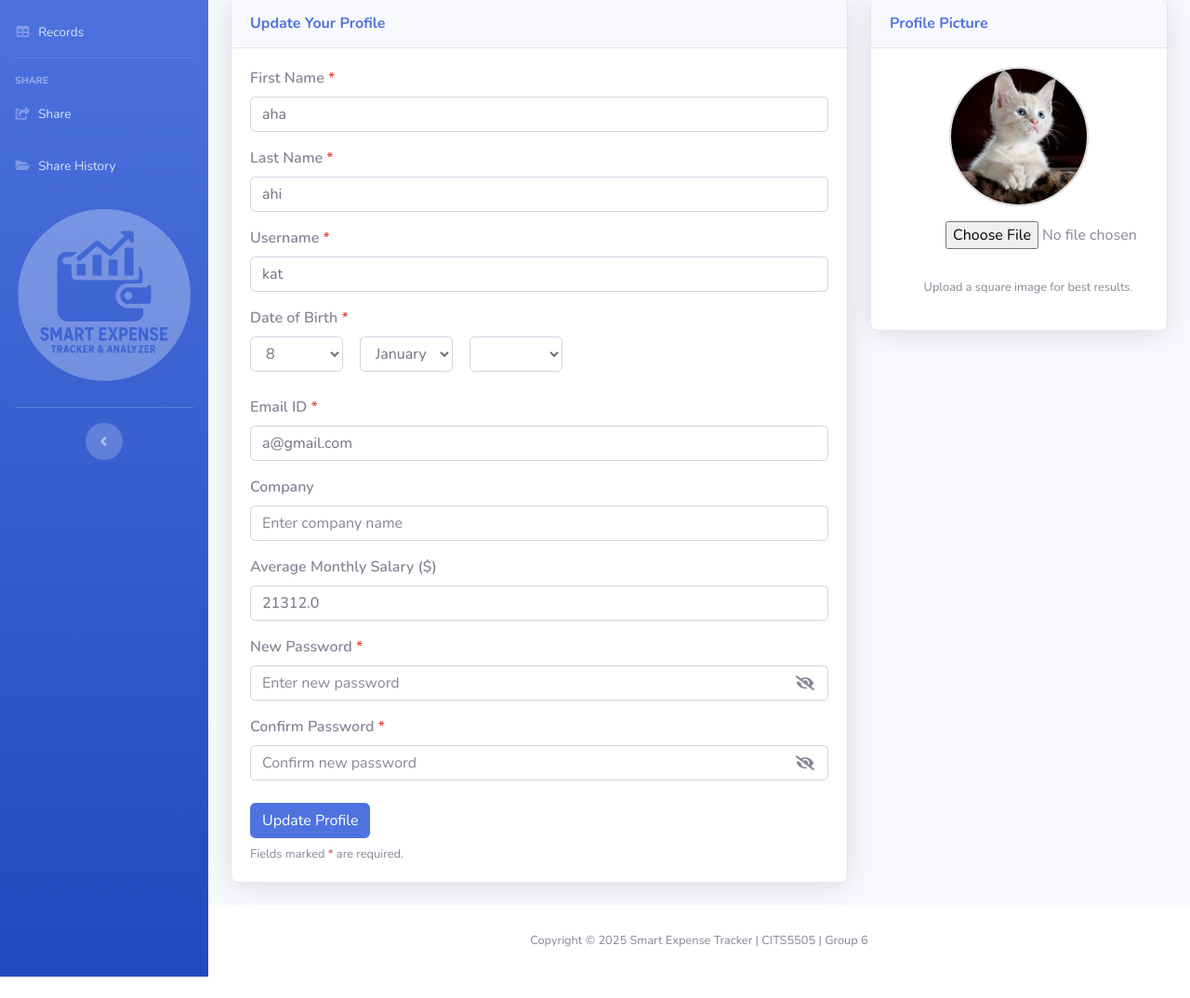
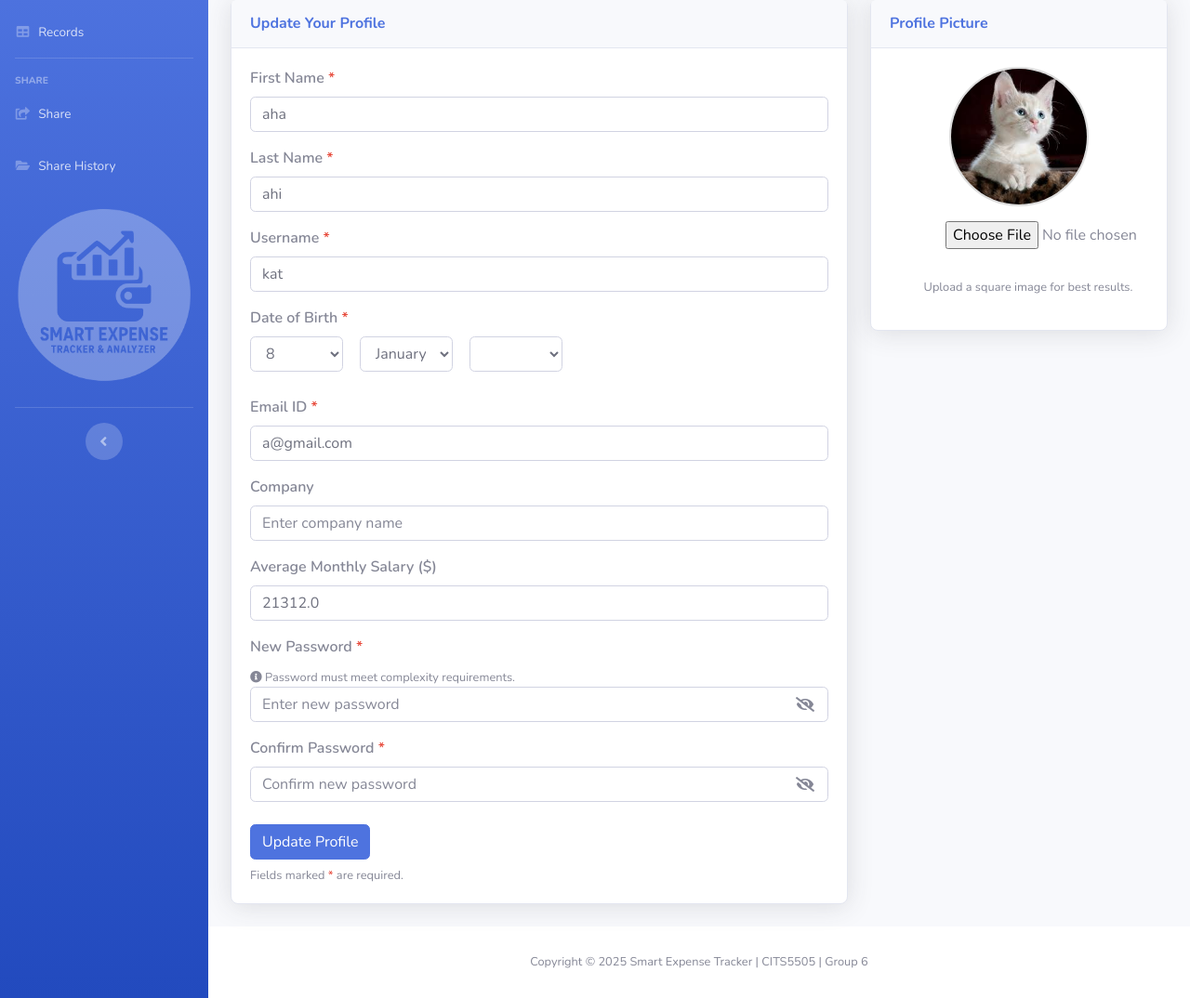
Before and after one commit to ptt0610/CITS5505-Group-6-_-Smart-Expense-Tracker-Analyzer, a Flask app: page /profile in a window 1280 px wide. Shown: the part 153-1227 px from the top of the page at 93% size. Before the commit the page ends 1204 px from the top, so only its background shows below. Run offline with Flask 3, Linux system fonts and the light colour scheme; a user stored in the database is signed in; some libraries are stand-ins or nearby versions.

Commit message:
Add password requirement tooltip on profile update page

```diff
--- a/templates/profile.html
+++ b/templates/profile.html
@@ -78,6 +78,11 @@
 
                     <div class="form-group">
                         <label for="password">New Password <span class="text-danger">*</span></label>
+
+                        <small class="form-text text-muted" title="Password must be at least 8 characters long and include one uppercase letter, one number, and one special character.">
+                            <i class="fas fa-info-circle"></i> Password must meet complexity requirements.
+                        </small>
+
                         <div class="position-relative">
                             <input type="password" class="form-control" id="password" name="password" placeholder="Enter new password" required>
                             <i class="fa fa-eye-slash toggle-password" toggle="#password" style="position: absolute; top: 50%; right: 15px; transform: translateY(-50%); cursor: pointer;"></i>
```
